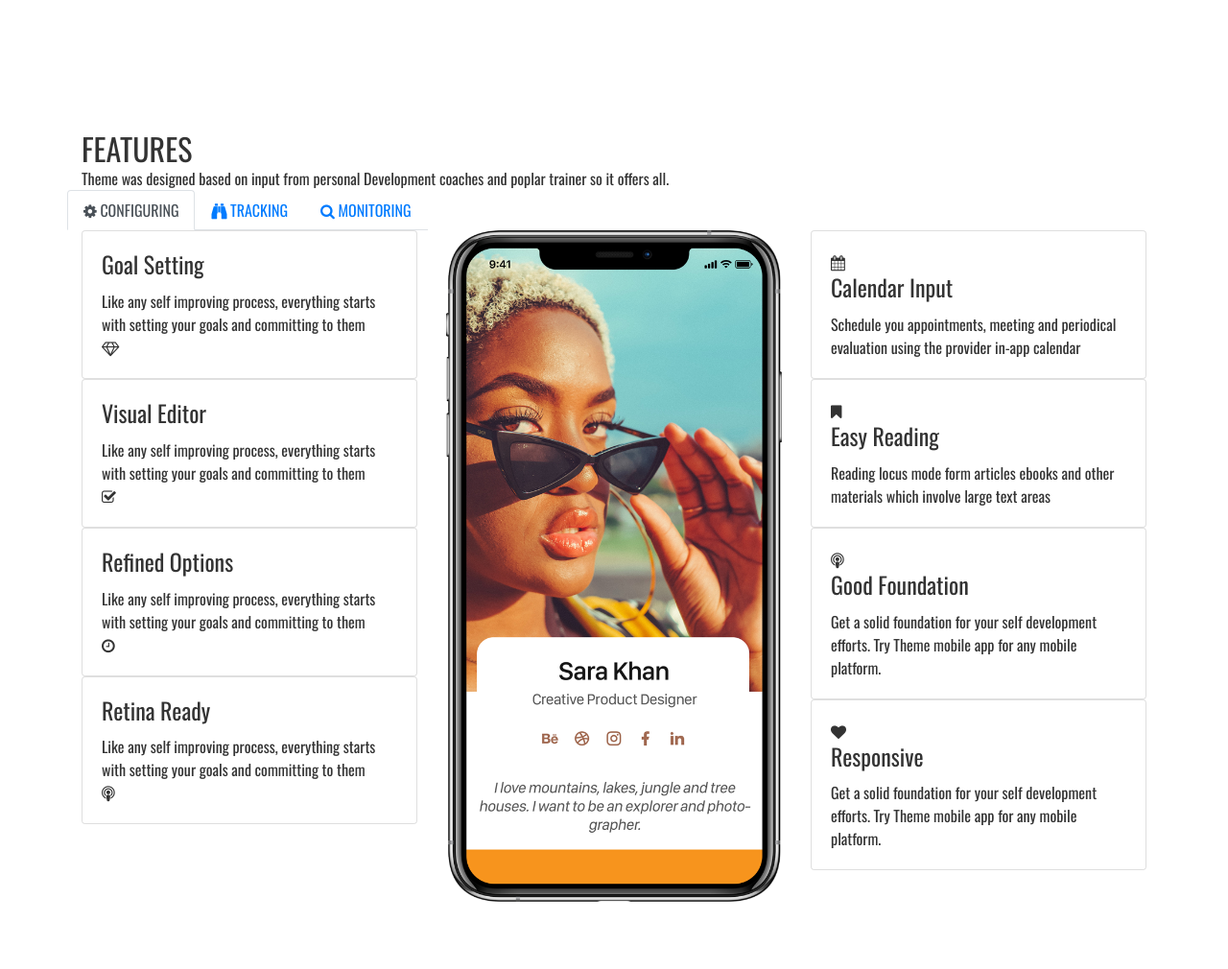
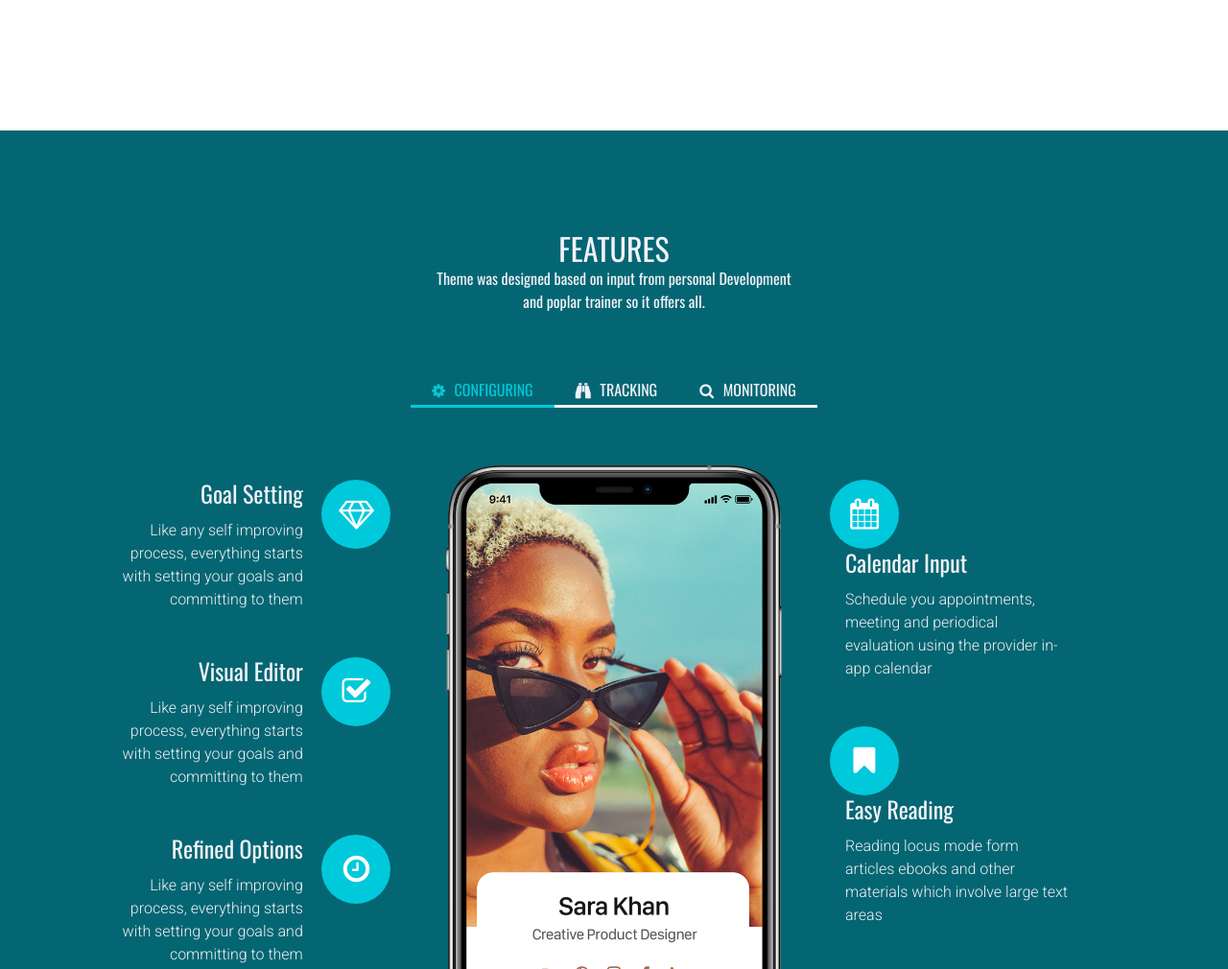
Before and after one commit to ashik80q/okdone, a plain HTML site: page index.html in a window 1280 px wide. Shown: the part 1600-2610 px from the top of the page at 96% size. Before the commit the page ends 2540 px from the top, so only its background shows below. Drawn offline with nearby package versions, Linux system fonts and the light colour scheme.

Commit message:
Added Features section css

```diff
--- a/CSS/style.css
+++ b/CSS/style.css
@@ -446,5 +446,106 @@ a.box.text-center{
 }
 
 .tabs{
-    color: #333333;
+    color:#f1f1f8;
 }
+.p-large{
+    color: #f1f1f8;
+    font: 400 1rem/1.5rem;
+    font-family: 'Oswald',sans-serif;
+}
+.p-heading{
+    margin-bottom: 3.75rem;
+    text-align: center;
+}
+.tabs{
+    padding-top: 6.5rem;
+    padding-bottom: 4.25rem;
+    background-color: #046672;
+}
+.tabs .nav-tabs{
+    margin-right: auto;
+    margin-bottom: 2.5rem;
+    margin-left: auto;
+    justify-content: center;
+    border-bottom: none;
+}
+.tabs .nav-link{
+    margin-bottom: 1rem;
+    padding: .5rem 1.375rem 0.25rem 1.375rem;
+    border: none !important;
+    border-bottom: 0.1875rem solid #f1f1f8 !important;
+    border-radius: 0;
+    color: #f1f1f8 !important;
+    font: 700 1rem/1.75rem !important;
+    font-family: 'Oswald',sans-serif;
+    text-decoration: none;
+    transition: all 0.2s ease;
+}
+.tabs .nav-link.active,
+.tabs .nav-link:hover{
+    border-bottom: 0.1875rem solid #00c9db !important;
+    background-color: transparent;
+    color: #00c9db !important;
+}
+.tabs .nav-link .fa{
+    margin-right: 0.375rem;
+    font-size: 1rem;
+}
+.tabs .card{
+    border: none;
+    background: transparent;
+}
+.tabs .card-body{
+    margin-bottom: 0.5rem;
+
+}
+.tabs .card-body p{
+    font-family: 'Roboto', sans-serif;
+}
+.tabs .card .card-icon{
+    display: inline-block;
+    width: 3.5rem;
+    height: 3.5rem;
+    border-radius: 50%;
+    background-color: #00c9db;
+    text-align: center;
+    vertical-align: top;
+}
+.tabs .card .card-icon .fa{
+    color: white;
+    font-size: 2rem;
+    line-height: 4.5rem;
+}
+.tabs .card.left-pane .text-wrapper{
+    display: inline-block;
+    width: 75%;
+    text-align: right;
+}
+.tabs .card.left-pane .card-icon{
+     float: none;
+     margin-right: 0;
+     margin-left: 1rem;
+}
+.tabs img{
+    display: block;
+    margin: .3rem auto 3rem auto;
+}
+.tabs .card.right-pane .text-wrapper{
+    display: inline-block;
+    width: 75%;
+    margin-left: 1rem;
+}
+.tabs .card .card-icon{
+    width: 4.5rem;
+    height: 4.5rem;
+}
+.tabs .icon-cards-area .card{
+    display: inline-block;
+    width: 44%;
+    margin-right: 2.5rem;
+    vertical-align: top;
+}
+.tabs .card.left-pane .text-wrapper,
+.tbas .card.right-pane .text-wrapper{
+    width: 68%;
+}
--- a/index.html
+++ b/index.html
@@ -5,6 +5,7 @@
     <meta name="viewport" content="width=device-width, initial-scale=1.0">
     <title>Document</title>
     <link href="https://fonts.googleapis.com/css2?family=Oswald&display=swap" rel="stylesheet">
+    <link href="https://fonts.googleapis.com/css2?family=Roboto:wght@300&display=swap" rel="stylesheet">
     <link rel="stylesheet" href="https://stackpath.bootstrapcdn.com/font-awesome/4.7.0/css/font-awesome.min.css">
     <link rel="stylesheet" href="https://stackpath.bootstrapcdn.com/bootstrap/4.5.2/css/bootstrap.min.css" integrity="sha384-JcKb8q3iqJ61gNV9KGb8thSsNjpSL0n8PARn9HuZOnIxN0hoP+VmmDGMN5t9UJ0Z" crossorigin="anonymous">
     <link rel="stylesheet" href="./CSS/style.css">
@@ -329,9 +330,10 @@
         <div class="container">
             <div class="row">
                 <div class="col-md-12">
-                    <h2> FEATURES</h2>
+                    <h2 class="text-center"> FEATURES</h2>
                         <div class="p-heading p-large">
-                            Theme was designed based on input from personal Development coaches
+                            Theme was designed based on input from personal Development
+                            <br>
                             and poplar trainer so it offers all.
                         </div>
                     </h2>
```
